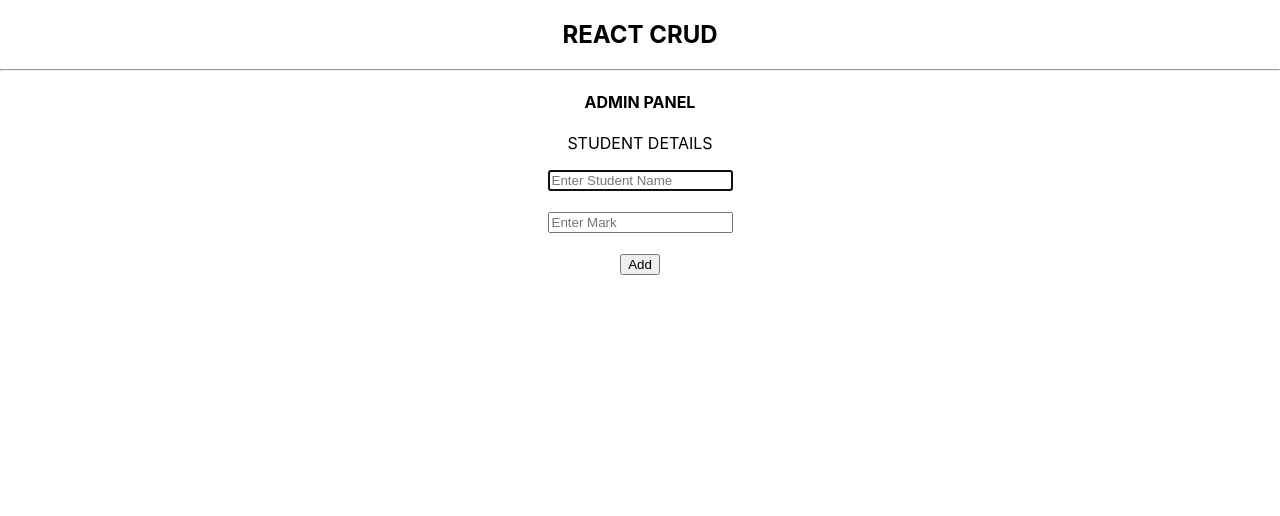
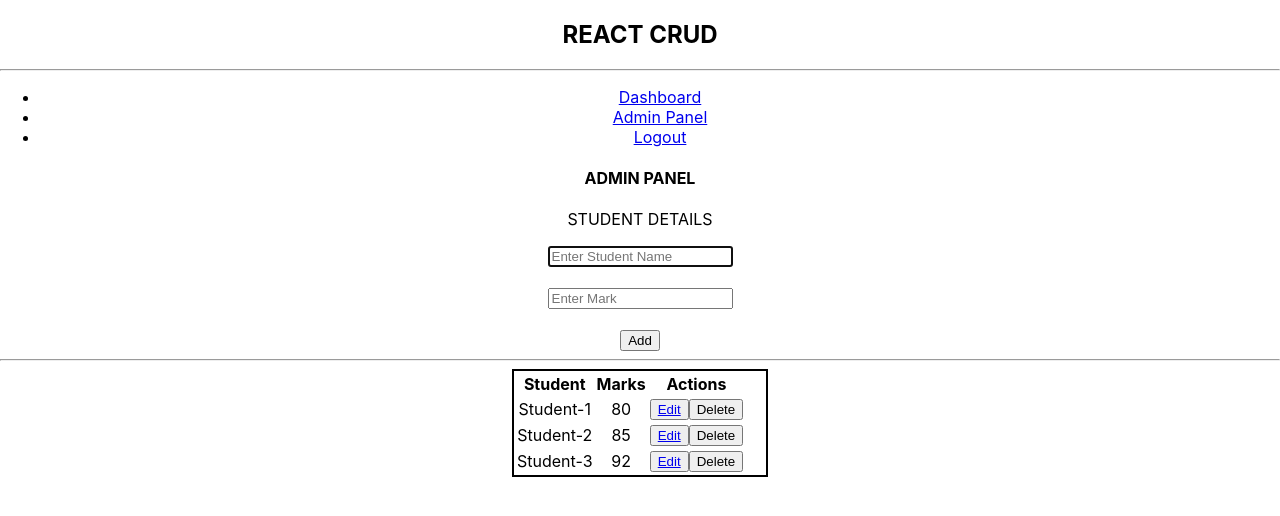
Before and after one commit to hiluraju/react-crud, a React (Create React App) app: page /admin in a window 1280 px wide. Shown: the top 516 px of the page. Built offline with nearby package versions, Linux system fonts and the light colour scheme.

Commit message:
CRUD operations

```diff
--- a/src/Admin/Admin.js
+++ b/src/Admin/Admin.js
@@ -1,32 +1,43 @@
 import React from 'react'
+import Nav from '../Dashboard/Nav'
+import Table from './Table'
 
-const Admin = () => {
+
+const Admin = ({students,setStudents,studentName,setStudentName,studentMark,setStudentMark,handleStudentDataAddition,handleDelete}) => {
   return (
     <div>
-        <h4>ADMIN PANEL</h4>
+        <Nav />
         <div>
+            <h4>ADMIN PANEL</h4>
             <p>STUDENT DETAILS</p>
             <input
               type="text"
               autoFocus
               placeholder='Enter Student Name'
               required
-            //   value={username}
-            //   onChange={e=>setUsername(e.target.value)}
+              value={studentName}
+              onChange={e=>setStudentName(e.target.value)}
               />
             <br/><br/>
             <input
               type="number"
               placeholder='Enter Mark'
               required
-            //   value={password}
-            //   onChange={e=>setPassword(e.target.value)}
+              value={studentMark}
+              onChange={e=>setStudentMark(e.target.value)}
                />
             <br/><br/>
             <button
-            // onClick={handleLogin}
+              onClick={handleStudentDataAddition}
             >
                 Add</button>
+        </div>
+        <hr/>
+        <div>
+          <Table students={students}
+               setStudents = {setStudents}
+               handleDelete = {handleDelete}
+          />
         </div>
     </div>
   )
--- /dev/null
+++ b/src/Admin/EditStudent.js
@@ -0,0 +1,49 @@
+import React, { useEffect } from 'react'
+import { useParams } from 'react-router-dom'
+
+import Nav from '../Dashboard/Nav'
+
+const EditStudent = ({editStudentName,setEditStudentName,editStudentMark,setEditStudentMark,handleStudentDataEdit}) => {
+
+    const {id} = useParams();
+
+  useEffect(()=>
+  {
+    const studentData = JSON.parse(localStorage.getItem("students"));
+    const specificStudentData = studentData.filter((s) => s.id == id)
+    setEditStudentName(specificStudentData[0].name);
+    setEditStudentMark(specificStudentData[0].marks);
+  },[])
+
+  return (
+    <>
+        <Nav />
+        <div>
+            <p>UPDATE STUDENT DETAILS</p>
+            <input
+              type="text"
+              autoFocus
+              placeholder='Enter Student Name'
+              required
+              value={editStudentName}
+              onChange={e=>setEditStudentName(e.target.value)}
+              />
+            <br/><br/>
+            <input
+              type="number"
+              placeholder='Enter Mark'
+              required
+              value={editStudentMark}
+              onChange={e=>setEditStudentMark(e.target.value)}
+               />
+            <br/><br/>
+            <button
+              onClick={()=>handleStudentDataEdit(id)}
+            >
+                Edit</button>
+        </div>
+    </>
+  )
+}
+
+export default EditStudent
--- /dev/null
+++ b/src/Admin/Table.js
@@ -0,0 +1,37 @@
+import React from 'react'
+import { Link } from 'react-router-dom'
+
+const Table = ({students,handleDelete}) => {
+  return (
+    <div className='cen tbl'>
+        { students &&
+          <table>
+              <thead>
+                <tr>
+                  <th>Student</th>
+                  <th>Marks</th>
+                  <th>Actions</th>
+                  <th></th>
+                 </tr>
+              </thead>
+              <tbody>
+                {students.map((s) =>
+                (
+                  <tr key={s.id}>
+                    <td>{s.name}</td>
+                    <td>{s.marks}</td>
+                    <td>
+                        <button><Link to={`/edit/${s.id}`}>Edit</Link></button>
+                        <button onClick={()=>handleDelete(s.id)}>Delete</button>
+                    </td>
+                  </tr>
+                ))}
+              </tbody>
+          </table>
+        }
+
+    </div>
+  )
+}
+
+export default Table
--- a/src/App.js
+++ b/src/App.js
@@ -4,15 +4,21 @@ import './App.css';
 import Dashboard from './Dashboard/Dashboard';
 import Home from './Home/Home';
 import Admin from './Admin/Admin';
+import EditStudent from './Admin/EditStudent';
+
 
 const App = () =>
 {
 
-  const [showForm,setShowForm]     = useState(false);
-  const [username,setUsername]     = useState('');
-  const [password,setPassword]     = useState('');
-  const [loginerror,setLoginError] = useState(false);
-  const [students,setStudents]     = useState([]);
+  const [showForm,setShowForm]       = useState(false);
+  const [username,setUsername]       = useState('');
+  const [password,setPassword]       = useState('');
+  const [loginerror,setLoginError]   = useState(false);
+  const [students,setStudents]       = useState([]);
+  const [studentName,setStudentName] = useState('');
+  const [studentMark,setStudentMark] = useState('');
+  const [editStudentName,setEditStudentName] = useState('');
+  const [editStudentMark,setEditStudentMark] = useState('');
 
   const history = useHistory();
 
@@ -39,13 +45,46 @@ const App = () =>
     if(username == auth.username && password == auth.password)
     {
       setLoginError(false);
-      console.log("Login success")
+      setUsername('');
+      setPassword('');
       history.push("/login")
     }
     else
     {
+      setUsername('');
+      setPassword('');
       setLoginError(true);
     }
+  }
+
+  const handleStudentDataAddition = () =>
+  {
+    const newstudentData = {id : Math.random(), name : studentName, marks : studentMark}
+    const studentData = JSON.parse(localStorage.getItem("students"));
+    studentData.push(newstudentData);
+    localStorage.setItem('students',JSON.stringify(studentData));
+    setStudentName('');
+    setStudentMark('');
+    history.push("/login")
+  }
+
+  const handleDelete = id =>
+  {
+    const studentData = JSON.parse(localStorage.getItem("students"));
+    const newStudentData = studentData.filter((s) => s.id != id );
+    localStorage.setItem('students',JSON.stringify(newStudentData));
+    history.push("/login");
+  }
+
+  const handleStudentDataEdit = id =>
+  {
+    const updateStudent = {id, name :editStudentName, marks : editStudentMark}
+    const Studentdata =  JSON.parse(localStorage.getItem("students"));
+    const updateStudentdata =  Studentdata.map((s) => s.id == id ? updateStudent : s);
+    localStorage.setItem('students',JSON.stringify(updateStudentdata));
+    setEditStudentName('');
+    setEditStudentMark('');
+    history.push("/login");
   }
 
 
@@ -63,6 +102,7 @@ const App = () =>
               setPassword = {setPassword}
               handleLogin = {handleLogin}
               loginerror  = {loginerror}
+              setLoginError = {setLoginError}
               />
       </Route>
       <Route path="/login" exact>
@@ -73,6 +113,20 @@ const App = () =>
       <Route path="/admin" exact>
         <Admin students= {students}
                 setStudents = {setStudents}
+                studentName = {studentName}
+                setStudentName = {setStudentName}
+                studentMark = {studentMark}
+                setStudentMark = {setStudentMark}
+                handleStudentDataAddition = {handleStudentDataAddition}
+                handleDelete = {handleDelete}
+        />
+      </Route>
+      <Route path="/edit/:id" exact>
+        <EditStudent editStudentName  = {editStudentName}
+                   setEditStudentName = {setEditStudentName}
+                   editStudentMark    = {editStudentMark}
+                   setEditStudentMark = {setEditStudentMark}
+                   handleStudentDataEdit = {handleStudentDataEdit}
         />
       </Route>
       </Switch>
--- a/src/Dashboard/Dashboard.js
+++ b/src/Dashboard/Dashboard.js
@@ -1,24 +1,28 @@
-import { Link } from 'react-router-dom';
+import { useEffect } from 'react';
 
 import StudentTable from './StudentTable'
 import StudentGraph from './StudentGraph'
-import { useEffect } from 'react';
+import Nav from './Nav';
 
-const Dashboard = ({students}) => {
+
+const Dashboard = ({students,setStudents}) => {
 
   useEffect(()=>
   {
-    // console.log(students);
+    const fetchStudents = () =>
+    {
+      const studentList = JSON.parse(localStorage.getItem('students'));
+      setStudents(studentList);
+    }
+    fetchStudents();
   },[])
 
   return (
     <>
+      <Nav/>
       <div>
-        <h4>DASHBOARD</h4>
-        <button><Link to="/admin">LOGIN TO ADMIN PANEL</Link></button>
-      </div>
-      <br/><br/>
-      <div>
+        <h3>DASHBOARD</h3>
+        <br/><br/>
         <StudentTable students={students}/>
         <br/><br/>
         <StudentGraph students={students}/>
--- /dev/null
+++ b/src/Dashboard/Nav.js
@@ -0,0 +1,16 @@
+import React from 'react'
+import { Link } from 'react-router-dom'
+
+const Nav = () => {
+  return (
+    <div>
+        <ul>
+            <li><Link to="/login"> Dashboard </Link></li>
+            <li><Link to="/admin"> Admin Panel </Link></li>
+            <li><Link to="/"> Logout </Link></li>
+        </ul>
+    </div>
+  )
+}
+
+export default Nav
--- a/src/Dashboard/StudentGraph.js
+++ b/src/Dashboard/StudentGraph.js
@@ -35,7 +35,7 @@ const StudentGraph = ({students}) => {
     labels : students.map((s)=> s.name),
     datasets: [
       {
-        label: 'Student Data',
+        label: 'Student Marks',
         data: students.map((s)=> s.marks),
         backgroundColor: 'rgba(53, 162, 235, 0.5)',
       },
--- a/src/Home/Home.js
+++ b/src/Home/Home.js
@@ -1,6 +1,12 @@
-import React from 'react'
+import React, { useEffect } from 'react'
 
-const Home = ({showForm,setShowForm,username,password,setUsername,setPassword,handleLogin,loginerror}) => {
+const Home = ({showForm,setShowForm,username,password,setUsername,setPassword,handleLogin,loginerror,setLoginError}) => {
+
+  useEffect(() =>
+  {
+    setLoginError(false);
+  },[username,password])
+
   return (
     <>
     {!showForm &&
```
Also changed, not shown: 1 other file (tests, documents, lock files or other folders).
